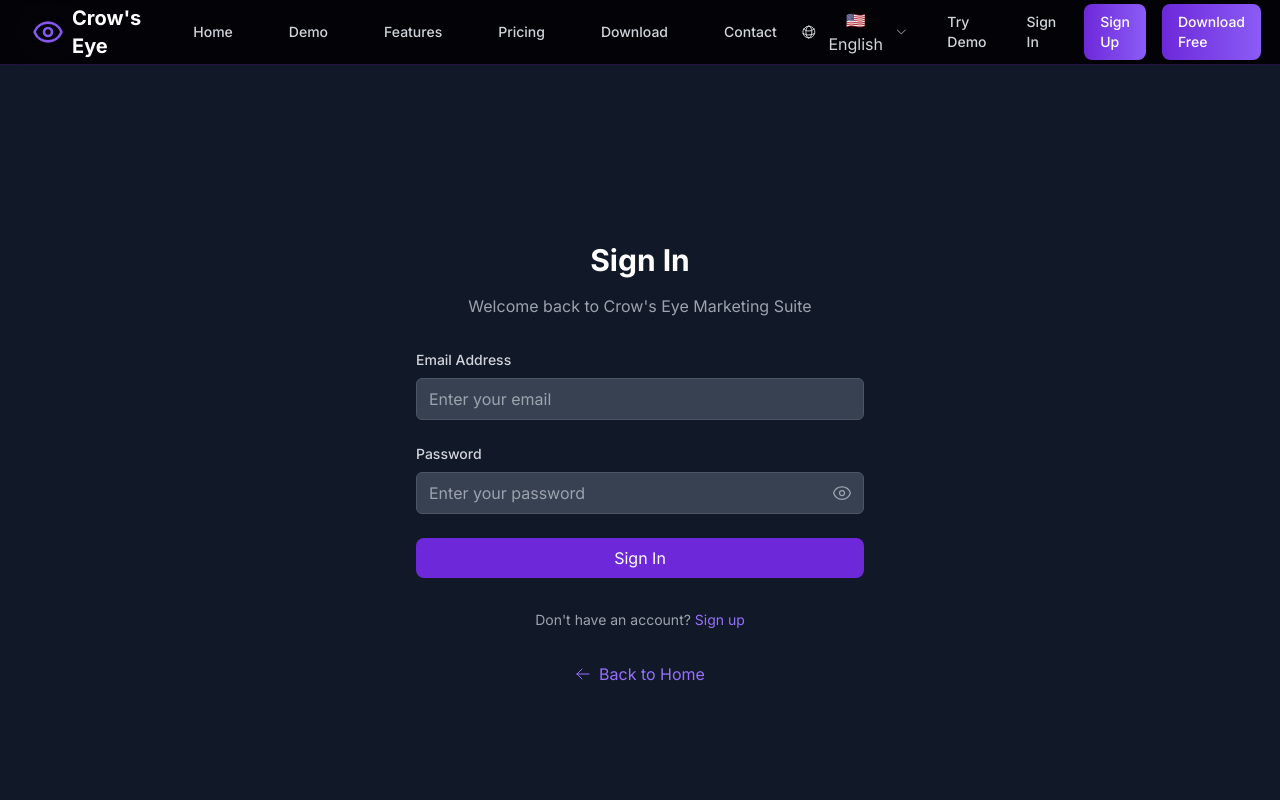
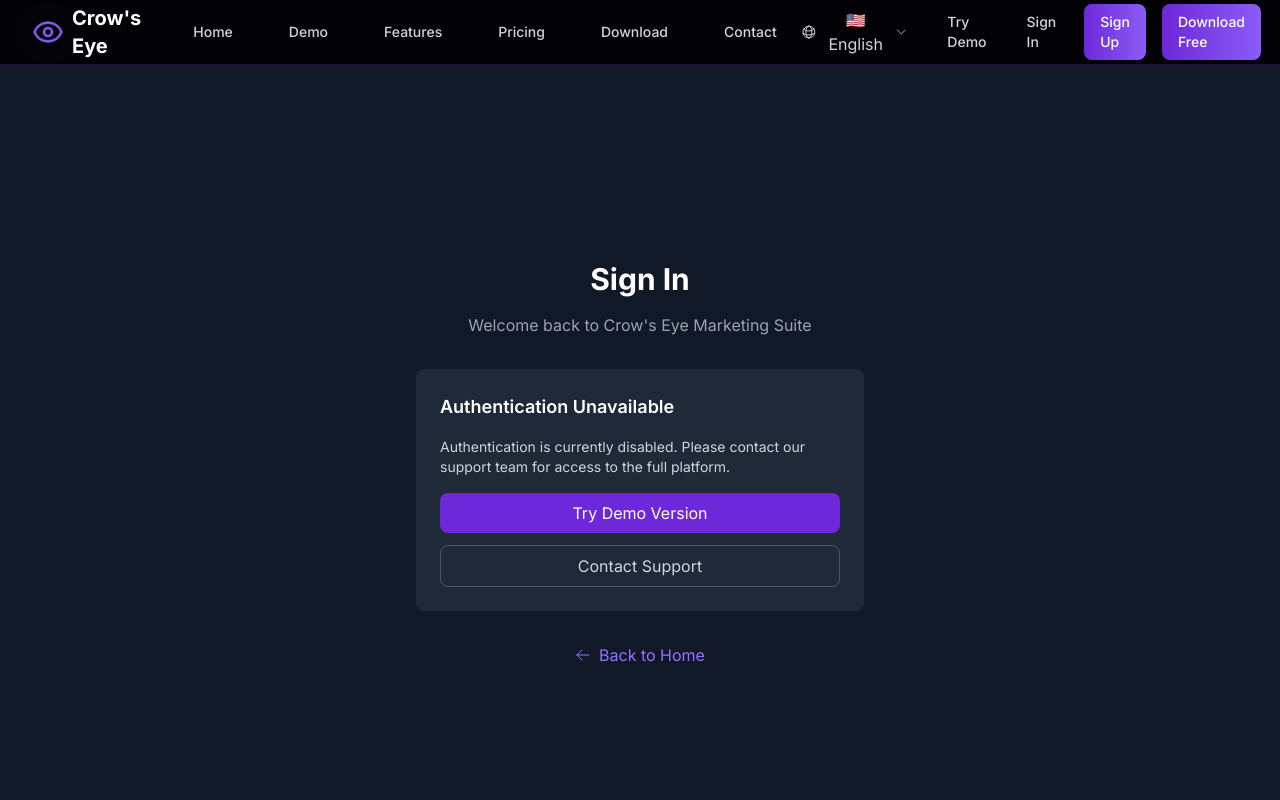
Before and after one commit to cj1101/CrowsEyeWebsite, a Next.js app: page /auth/signin in a window 1280 px wide. Shown: the top 800 px of the page. Built offline with nearby package versions, Linux system fonts and the light colour scheme.

Commit message:
Fix sign-in page: remove broken login form and show clean authentication disabled message

```diff
--- a/src/app/auth/signin/page.tsx
+++ b/src/app/auth/signin/page.tsx
@@ -1,35 +1,10 @@
 'use client';
 
-import React, { useState } from 'react';
+import React from 'react';
 import Link from 'next/link';
-import { ArrowLeftIcon, EyeIcon, EyeSlashIcon } from '@heroicons/react/24/outline';
-import { useAuth } from '@/contexts/AuthContext';
-import { useRouter } from 'next/navigation';
+import { ArrowLeftIcon } from '@heroicons/react/24/outline';
 
 export default function SignInPage() {
-  const [email, setEmail] = useState('');
-  const [password, setPassword] = useState('');
-  const [showPassword, setShowPassword] = useState(false);
-  const [isSubmitting, setIsSubmitting] = useState(false);
-  const { login, loading, error } = useAuth();
-  const router = useRouter();
-
-  const handleSubmit = async (e: React.FormEvent) => {
-    e.preventDefault();
-    setIsSubmitting(true);
-
-    try {
-      const result = await login(email, password);
-      if (result.success) {
-        // Redirect to dashboard on successful login
-        router.push('/dashboard');
-      }
-    } catch (err) {
-      console.error('Login error:', err);
-    } finally {
-      setIsSubmitting(false);
-    }
-  };
 
 
 
@@ -47,80 +22,25 @@
 
 
 
-        {/* Regular Login Form */}
-        <form onSubmit={handleSubmit} className="space-y-6">
-          {error && (
-            <div className="bg-red-600/20 border border-red-600/30 rounded-lg p-4">
-              <p className="text-red-200 text-sm">{error}</p>
-            </div>
-          )}
-
-          <div>
-            <label htmlFor="email" className="block text-sm font-medium text-gray-300 mb-2">
-              Email Address
-            </label>
-            <input
-              id="email"
-              type="email"
-              value={email}
-              onChange={(e) => setEmail(e.target.value)}
-              required
-              className="w-full px-3 py-2 bg-gray-700 border border-gray-600 rounded-md text-white placeholder-gray-400 focus:outline-none focus:ring-2 focus:ring-primary-500 focus:border-transparent"
-              placeholder="Enter your email"
-            />
+        <div className="bg-gray-800 rounded-lg p-6 mb-6">
+          <h3 className="text-lg font-semibold text-white mb-4">Authentication Unavailable</h3>
+          <p className="text-gray-300 text-sm mb-4">
+            Authentication is currently disabled. Please contact our support team for access to the full platform.
+          </p>
+          <div className="space-y-3">
+            <Link
+              href="/demo"
+              className="w-full bg-primary-600 text-white px-4 py-2 rounded-lg hover:bg-primary-700 inline-block text-center"
+            >
+              Try Demo Version
+            </Link>
+            <Link
+              href="/contact"
+              className="w-full border border-gray-600 text-gray-300 px-4 py-2 rounded-lg hover:bg-gray-700 inline-block text-center"
+            >
+              Contact Support
+            </Link>
           </div>
-
-          <div>
-            <label htmlFor="password" className="block text-sm font-medium text-gray-300 mb-2">
-              Password
-            </label>
-            <div className="relative">
-              <input
-                id="password"
-                type={showPassword ? 'text' : 'password'}
-                value={password}
-                onChange={(e) => setPassword(e.target.value)}
-                required
-                className="w-full px-3 py-2 bg-gray-700 border border-gray-600 rounded-md text-white placeholder-gray-400 focus:outline-none focus:ring-2 focus:ring-primary-500 focus:border-transparent pr-10"
-                placeholder="Enter your password"
-              />
-              <button
-                type="button"
-                onClick={() => setShowPassword(!showPassword)}
-                className="absolute inset-y-0 right-0 pr-3 flex items-center text-gray-400 hover:text-gray-300"
-              >
-                {showPassword ? (
-                  <EyeSlashIcon className="h-5 w-5" />
-                ) : (
-                  <EyeIcon className="h-5 w-5" />
-                )}
-              </button>
-            </div>
-          </div>
-
-          <button
-            type="submit"
-            disabled={loading || isSubmitting}
-            className="w-full bg-primary-600 text-white px-4 py-2 rounded-lg hover:bg-primary-700 disabled:opacity-50 disabled:cursor-not-allowed flex items-center justify-center"
-          >
-            {loading || isSubmitting ? (
-              <>
-                <div className="animate-spin rounded-full h-4 w-4 border-b-2 border-white mr-2"></div>
-                Signing in...
-              </>
-            ) : (
-              'Sign In'
-            )}
-          </button>
-        </form>
-
-        <div className="text-center">
-          <p className="text-gray-400 text-sm">
-            Don't have an account?{' '}
-            <Link href="/auth/signup" className="text-primary-400 hover:text-primary-300">
-              Sign up
-            </Link>
-          </p>
         </div>
 
         <div className="text-center">
```
